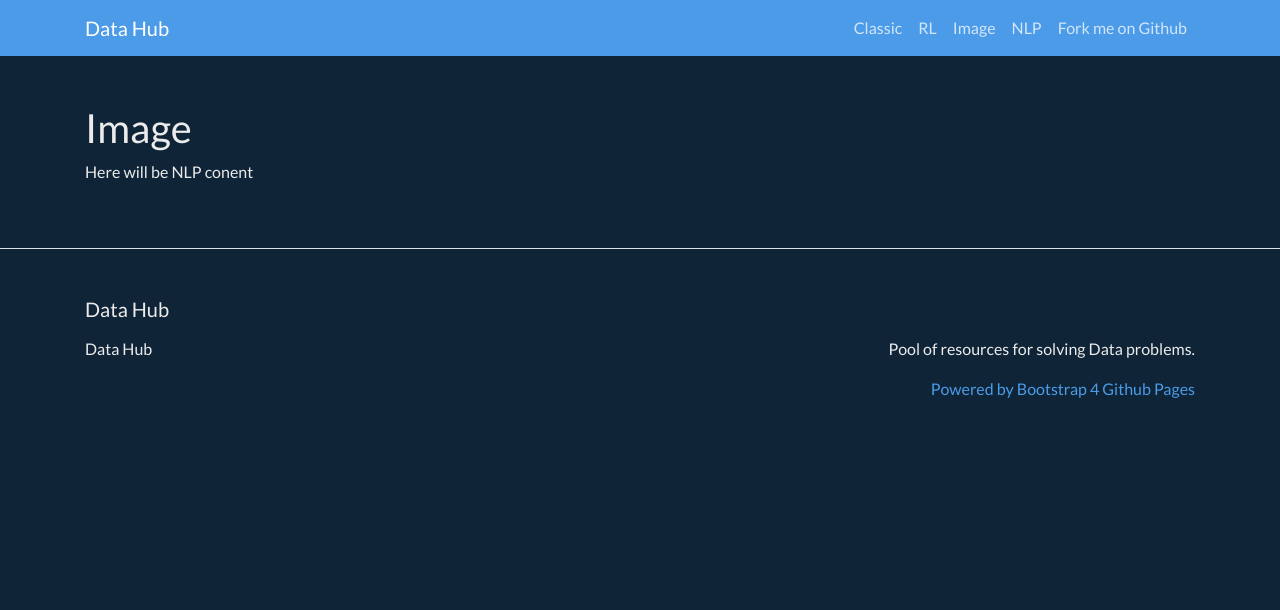
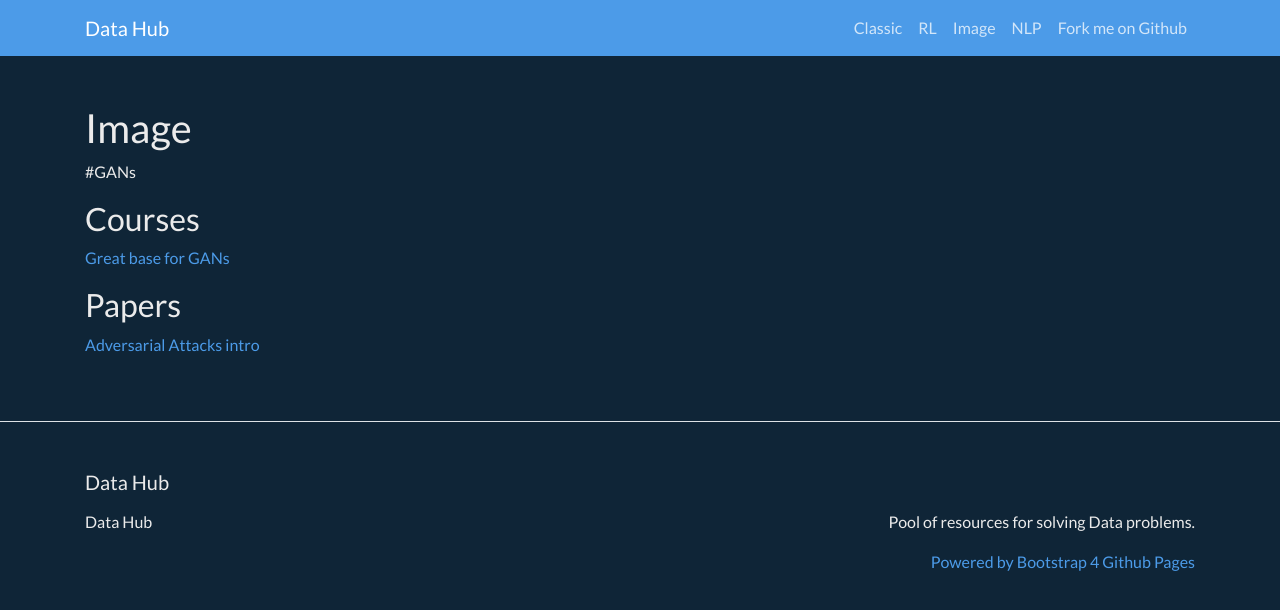
Before and after one commit to RoiPeleg/Data-Hub, a Jekyll site: the page built from Vision.md, in a window 1280 px wide. Shown: the top 610 px of the page. Built offline with Jekyll 4.4.1, drawn with Linux system fonts in a browser that asks for light colours.

Commit message:
Update Vision.md

```diff
--- a/Vision.md
+++ b/Vision.md
@@ -1,7 +1,11 @@
 ---
 layout: page
 title: "Image"
-permalink: /testere/Image
+permalink: /Data-Hub/Image
 ---
 
-Here will be NLP conent
+#GANs
+## Courses
+[Great base for GANs](https://developers.google.com/machine-learning/gan)
+## Papers
+[Adversarial Attacks intro](http://gradientscience.org/adv/)
```
